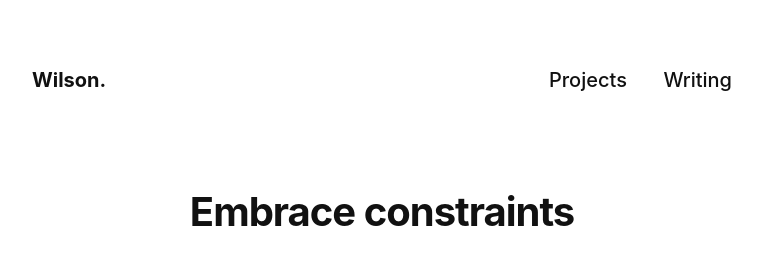
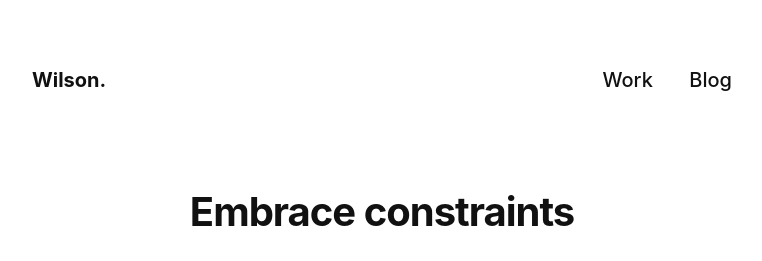
Before and after one commit to wilsonpiedra/wilsonpiedra.github.io, a Jekyll site: the page built from _posts/2017-05-24-product.md, in a window 1280 px wide. Shown: the top 261 px of the page, without its empty margins (258-1020 px from the left). Built offline with Jekyll 4.4.1, drawn with Linux system fonts in a browser that asks for light colours; nearby versions of some CDN libraries.

Commit message:
Update header.html

```diff
--- a/_includes/header.html
+++ b/_includes/header.html
@@ -3,8 +3,8 @@
 <div id="logo"><a href="http://wilson.uy/">Wilson.</a></div>
 <nav>
 <ul>
-<li><a href="http://wilson.uy/projects">Projects</a></li>
-<li><a href="http://wilson.uy/writing">Writing</a></li>
+<li><a href="http://wilson.uy/projects">Work</a></li>
+<li><a href="http://wilson.uy/writing">Blog</a></li>
 </ul>
 </nav>
 </div>
```
